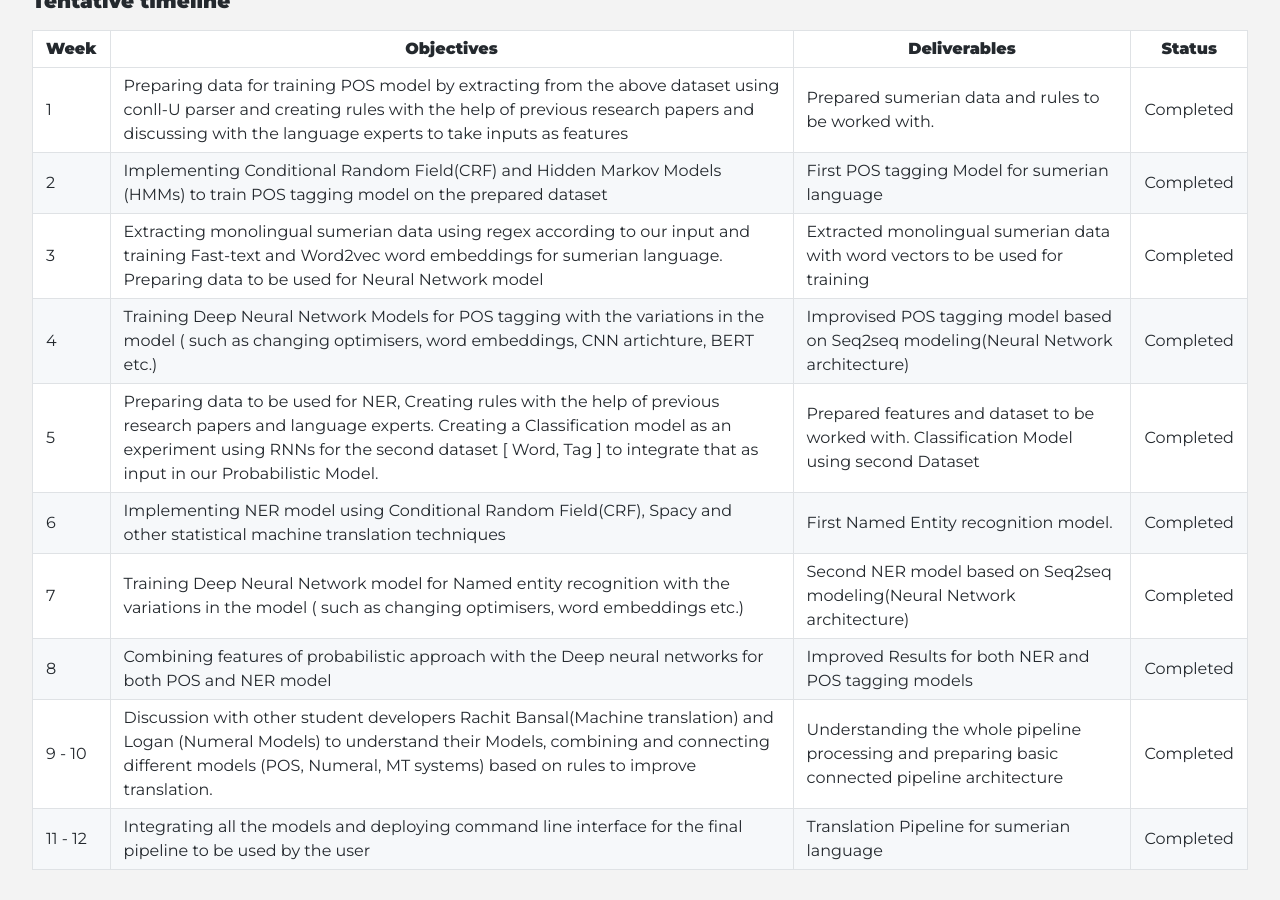
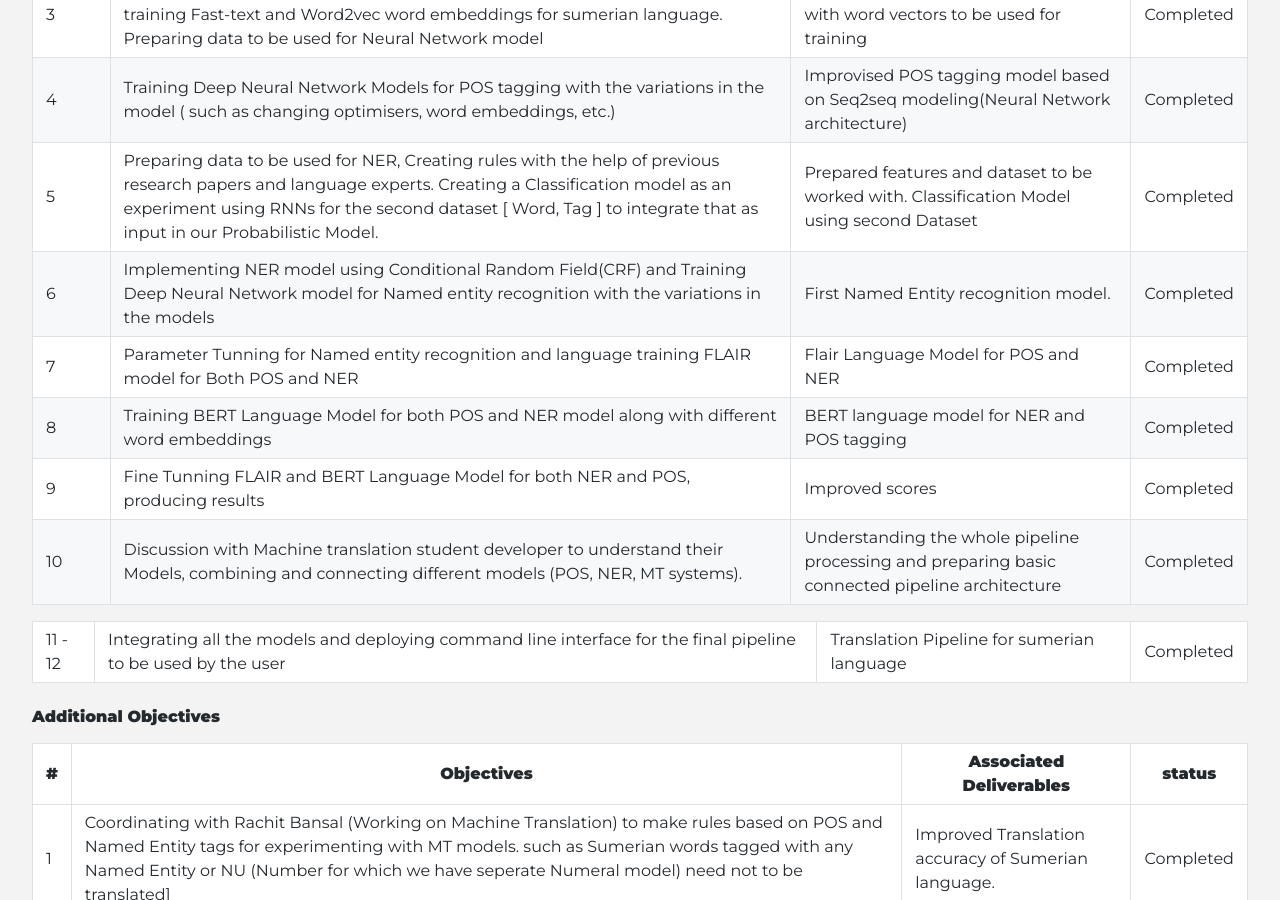
Before and after one commit to cdli-gh/blog, a Jekyll site: the page built from _blog/gsoc20/translation_pipeline/index.md, in a window 1280 px wide and 900 px high, scrolled down 2030 px. Built offline with Jekyll 4.4.1, drawn with Linux system fonts in a browser that asks for light colours; Markdown is read by kramdown in place of the engine named in the settings; some of the changed text lies outside the part shown.

Commit message:
Update index.md

```diff
--- a/_blog/gsoc20/translation_pipeline/index.md
+++ b/_blog/gsoc20/translation_pipeline/index.md
@@ -12,10 +12,10 @@ The primary objective for this project is to build the End to End translation pi
 
 Since Dataset is very limited (Most of the phrases are one word as well) we will try to combine different approaches as described below. We will use a rule based methods (for example word followed by dumu(son of) most likely to be Personal name(Noun)) along with probabilistic approaches such as CRF(Conditional Random Fields) and HMM(Hidden Markov Models). We will also use Deep learning architectures used for Sequence modeling Using LSTMs and will try to combine it with previously used model features to make the best out of the limited dataset. We will also apply text ausmentation to increase the number of phrases using the dictionary we have and try to apply current state of art techniques for the best results.
 
-My primary work is to build an NLP-Pipeline for which I will integrate the following models in a pipeline.
+My primary work is to build an NLP-Pipeline for which I will integrate the following models in a pipeline and provide a command line interface for the user.
 1. POS
 2. NER
-3. [Machine translation](https://github.com/cdli-gh/Semi-Supervised-NMT-for-Sumerian-English) model by Rachit Bansal.
+3. [Sumerian Machine translation](https://github.com/cdli-gh/Semi-Supervised-NMT-for-Sumerian-English) model by Rachit Bansal.
 
 The final model will provide the detailed information(POS tagging, Named Entity Recognation, English Translation) about any input Sumerian text (of UrIII period) in human readable form using the above models.
 
@@ -36,12 +36,6 @@ Objectives are separated in two categories: essential and additional, they are a
 | 4   | Integrating POS, NER, Numeral and Machine translation model                                                                         | Final translation pipeline, will be used to provide the detailed information about input sumerian text |                                                              |
 | 5   | Deploying Command line interface on Github for the complete integrated pipeline                                                     | A command line interface for user                                                                      |                                                              |
 
-#### Additional Objectives
-
-| \#  | Objectives                                                                                                                                                                                                                                                                                 | Associated Deliverables                             | issue(s) |
-| --- | ------------------------------------------------------------------------------------------------------------------------------------------------------------------------------------------------------------------------------------------------------------------------------------------ | --------------------------------------------------- | -------- |
-| 1   | Coordinating with Rachit Bansal (Working on Machine Translation) to make rules based on POS and Named Entity tags for experimenting with MT models. such as Sumerian words tagged with any Named Entity or NU (Number for which we have seperate Numeral model) need not to be translated] | Improved Translation accuracy of Sumerian language. |          |
-| 2   | Implementing other models for POS tagging and NER by introducing different features or changing in deep learning architectures(such as different word embeddings, BERT models etc.)                                                                                                        | Part of research, may improve accuracy              |          |
 
 ### Tentative timeline
 
@@ -50,10 +44,30 @@ Objectives are separated in two categories: essential and additional, they are a
 | 1       | Preparing data for training POS model by extracting from the above dataset using conll-U parser and creating rules with the help of previous research papers and discussing with the language experts to take inputs as features                                          | Prepared sumerian data and rules to be worked with.                                             | Completed |
 | 2       | Implementing Conditional Random Field(CRF) and Hidden Markov Models (HMMs) to train POS tagging model on the prepared dataset                                                                                                                                             | First POS tagging Model for sumerian language                                                   | Completed |
 | 3       | Extracting monolingual sumerian data using regex according to our input and training Fast-text and Word2vec word embeddings for sumerian language. Preparing data to be used for Neural Network model                                                                     | Extracted monolingual sumerian data with word vectors to be used for training                   | Completed |
-| 4       | Training Deep Neural Network Models for POS tagging with the variations in the model ( such as changing optimisers, word embeddings, CNN artichture, BERT etc.)                                                                                                           | Improvised POS tagging model based on Seq2seq modeling(Neural Network architecture)             | Completed |
+| 4       | Training Deep Neural Network Models for POS tagging with the variations in the model ( such as changing optimisers, word embeddings, etc.)                                                                                                           | Improvised POS tagging model based on Seq2seq modeling(Neural Network architecture)             | Completed |
 | 5       | Preparing data to be used for NER, Creating rules with the help of previous research papers and language experts. Creating a Classification model as an experiment using RNNs for the second dataset [ Word, Tag ] to integrate that as input in our Probabilistic Model. | Prepared features and dataset to be worked with. Classification Model using second Dataset      | Completed  |
-| 6       | Implementing NER model using Conditional Random Field(CRF), Spacy and other statistical machine translation techniques                                                                                                                                                    | First Named Entity recognition model.                                                           | Completed |
-| 7       | Training Deep Neural Network model for Named entity recognition with the variations in the model ( such as changing optimisers, word embeddings etc.)                                                                                                                     | Second NER model based on Seq2seq modeling(Neural Network architecture)                         | Completed |
-| 8       | Combining features of probabilistic approach with the Deep neural networks for both POS and NER model                                                                                                                                                                     | Improved Results for both NER and POS tagging models                                            | Completed |
-| 9 - 10  | Discussion with other student developers Rachit Bansal(Machine translation) and Logan (Numeral Models) to understand their Models, combining and connecting different models (POS, Numeral, MT systems) based on rules to improve translation.                            | Understanding the whole pipeline processing and preparing basic connected pipeline architecture | Completed |
+| 6       | Implementing NER model using Conditional Random Field(CRF) and Training Deep Neural Network model for Named entity recognition with the variations in the models                                                                                                                                                    | First Named Entity recognition model.                                                           | Completed |
+| 7       | Parameter Tunning for Named entity recognition and language training FLAIR model for Both POS and NER                                                                                                                    | Flair Language Model for POS and NER   | Completed |
+| 8       | Training BERT Language Model for both POS and NER model along with different word embeddings  | BERT language model for NER and POS tagging                                            | Completed |
+| 9  | Fine Tunning FLAIR and BERT Language Model for both NER and POS, producing results   | Improved scores | Completed |
+| 10  |Discussion with Machine translation student developer to understand their Models, combining and connecting different models (POS, NER, MT systems).                            | Understanding the whole pipeline processing and preparing basic connected pipeline architecture | Completed |
+
 | 11 - 12 | Integrating all the models and deploying command line interface for the final pipeline to be used by the user                                                                                                                                                             | Translation Pipeline for sumerian language                                                      | Completed |
+
+
+#### Additional Objectives
+
+| \#  | Objectives| Associated Deliverables| status |
+| --- | --------- | --------------------------------------------------- | -------- |
+| 1   | Coordinating with Rachit Bansal (Working on Machine Translation) to make rules based on POS and Named Entity tags for experimenting with MT models. such as Sumerian words tagged with any Named Entity or NU (Number for which we have seperate Numeral model) need not to be translated] | Improved Translation accuracy of Sumerian language. |  Completed        |
+| 2   | Parameter tunning for POS tagging and NER models by introducing different features or changing in deep learning architectures(such as different word embeddings, tokenizers, optimizers etc.)   | Part of research, may improve accuracy   |    Completed      |
+
+| 3   | Producing final POS and NER results in combined form in CDLI-CONLL format along with previously annotated morphological syntax  | Better visual representation of results   |   Completed       |
+
+| 4   | Building Docker container and Web API for to provide user interface   |  User interface to use Pipeline   |Completed |
+
+
+#### To Do
+| \#  | Objectives| Issues | status |
+| --- | --------- | --------------------------------------------------- | -------- |
+| 1   | BIntegrating web API and docker cotainer to CDLI framework  |  Backend knowledge of web servers and CDLI framework including PHP and Databse |    |
```
